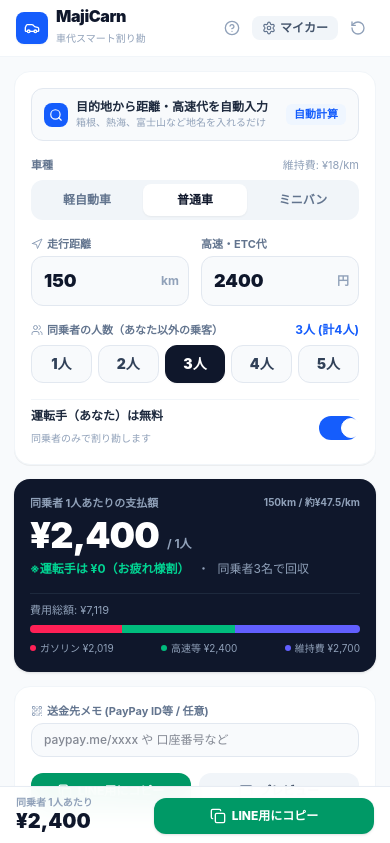
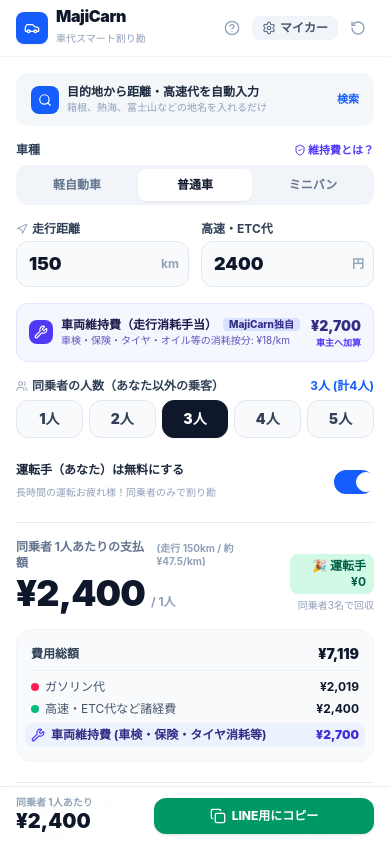
Before and after one commit to teluis5/app-majicarn, a React (Vite) app: page / in a window 390 px wide. Shown: the top 843 px of the page. Built offline with nearby package versions, Linux system fonts and the light colour scheme.

Commit message:
feat: highlight maintenance costs and eliminate section bubbles for seamless flat mobile UI

```diff
--- a/src/App.tsx
+++ b/src/App.tsx
@@ -117,7 +117,7 @@ export const App: React.FC = () => {
   };
 
   return (
-    <div className="min-h-screen bg-slate-50 text-slate-900 font-sans flex flex-col justify-between">
+    <div className="min-h-screen bg-white text-slate-900 font-sans flex flex-col justify-between">
       <div className="w-full">
         {/* ミニマルヘッダー */}
         <Header
@@ -127,17 +127,18 @@ export const App: React.FC = () => {
           carName={activeCarName}
         />
 
-        {/* スマホ特化 メインコンテンツ（最大幅 420px） */}
-        <main className="max-w-md mx-auto px-3.5 py-3.5 space-y-3.5 pb-28">
-          {/* 1. 入力カード */}
+        {/* 1枚のシームレスなフラットキャンバス（バブル全廃・幅420pxに最適化） */}
+        <main className="max-w-md mx-auto px-4 py-4 space-y-5 pb-28">
+          {/* 1. 入力セクション */}
           <QuickInputCard
             trip={trip}
             onTripChange={handleTripChange}
             onOpenRouteSearch={() => setIsRouteModalOpen(true)}
+            onOpenHelp={() => setIsInfoOpen(true)}
             autoRouteLabel={autoRouteLabel}
           />
 
-          {/* 2. 結果サマリーカード */}
+          {/* 2. 結果サマリー（諸経費・維持費を自然に強調） */}
           <ResultSummaryCard trip={trip} result={splitResult} />
 
           {/* 3. 送金案内・PayPayメモ */}
--- a/src/components/DetailedSettingsAccordion.tsx
+++ b/src/components/DetailedSettingsAccordion.tsx
@@ -26,42 +26,35 @@ export const DetailedSettingsAccordion: React.FC<DetailedSettingsAccordionProps>
   const [isOpen, setIsOpen] = useState(false);
 
   return (
-    <div className="bg-white rounded-3xl shadow-sm border border-slate-200/80 overflow-hidden transition-all">
-      {/* アコーディオン開閉ヘッダー */}
+    <div className="pt-3 border-t border-slate-200/80">
+      {/* 開閉バー */}
       <button
         type="button"
         onClick={() => setIsOpen(!isOpen)}
-        className="w-full px-5 py-4 flex items-center justify-between text-left hover:bg-slate-50 transition-colors"
+        className="w-full py-2.5 flex items-center justify-between text-left hover:text-blue-600 transition-colors"
       >
-        <div className="flex items-center gap-2.5">
-          <div className="w-8 h-8 rounded-xl bg-slate-100 text-slate-600 flex items-center justify-center">
-            <SlidersHorizontal className="w-4 h-4" />
-          </div>
-          <div>
-            <div className="text-sm font-bold text-slate-800 flex items-center gap-1.5">
-              詳細設定・個別調整
-              <span className="text-[11px] font-normal text-slate-400">
-                {isOpen ? '（タップで閉じる）' : '（駐車場・ガソリン価格・端数など）'}
-              </span>
-            </div>
-            <div className="text-[10px] text-slate-500 mt-0.5">
-              燃費 {trip.fuelEfficiency}km/L | 単価 ¥{trip.fuelPricePerLiter}/L | 端数 {settings.roundingUnit}円単位
-            </div>
-          </div>
+        <div className="flex items-center gap-2">
+          <SlidersHorizontal className="w-3.5 h-3.5 text-slate-400" />
+          <span className="text-xs font-bold text-slate-600">
+            詳細設定・個別調整
+          </span>
+          <span className="text-[10px] text-slate-400">
+            (燃費手動・駐車場・端数丸め等)
+          </span>
         </div>
 
-        <div className="p-1.5 rounded-lg bg-slate-100 text-slate-500">
+        <div className="text-slate-400">
           {isOpen ? <ChevronUp className="w-4 h-4" /> : <ChevronDown className="w-4 h-4" />}
         </div>
       </button>
 
       {/* 展開コンテンツ */}
       {isOpen && (
-        <div className="p-5 border-t border-slate-100 bg-slate-50/50 space-y-4 animate-in fade-in duration-200">
-          {/* ガソリン代詳細（燃費・単価手動設定 or 実費入力） */}
+        <div className="pt-3 space-y-4 animate-in fade-in duration-200">
+          {/* ガソリン代詳細 */}
           <TripInputSection trip={trip} onChange={onTripChange} />
 
-          {/* 諸経費（駐車場代・洗車代・同乗者立替分） */}
+          {/* 諸経費 */}
           <ExpensesSection trip={trip} onChange={onTripChange} />
 
           {/* 車両維持費の精密設定 */}
--- a/src/components/QuickInputCard.tsx
+++ b/src/components/QuickInputCard.tsx
@@ -1,12 +1,13 @@
 import React from 'react';
-import { Navigation, Users, Search } from 'lucide-react';
+import { Navigation, Users, Search, Wrench, ShieldCheck } from 'lucide-react';
 import type { CarTypePreset, TripData } from '../types/calculator';
-import { CAR_TYPE_PRESETS } from '../utils/calculation';
+import { CAR_TYPE_PRESETS, getMaintenanceRatePerKm } from '../utils/calculation';
 
 interface QuickInputCardProps {
   trip: TripData;
   onTripChange: (updated: Partial<TripData>) => void;
   onOpenRouteSearch: () => void;
+  onOpenHelp: () => void;
   autoRouteLabel?: string;
 }
 
@@ -14,9 +15,12 @@ export const QuickInputCard: React.FC<QuickInputCardProps> = ({
   trip,
   onTripChange,
   onOpenRouteSearch,
+  onOpenHelp,
   autoRouteLabel,
 }) => {
   const currentCarType = trip.maintenance.carType;
+  const ratePerKm = getMaintenanceRatePerKm(trip.maintenance);
+  const maintenanceCost = Math.round(ratePerKm * (trip.distanceKm || 0));
 
   const handleSelectCarType = (type: CarTypePreset) => {
     const preset = CAR_TYPE_PRESETS[type];
@@ -35,41 +39,45 @@ export const QuickInputCard: React.FC<QuickInputCardProps> = ({
   const isDriverFree = trip.driverDiscount === 'free';
 
   return (
-    <div className="bg-white rounded-2xl p-4 shadow-2xs border border-slate-100 space-y-4">
-      {/* ルート自動入力トリガーボタン */}
-      <div>
+    <div className="space-y-4">
+      {/* ルート自動入力ボタン */}
       <button
         type="button"
         onClick={onOpenRouteSearch}
-          className="w-full py-2.5 px-3 bg-slate-50 hover:bg-slate-100 active:scale-[0.99] border border-slate-200 rounded-xl flex items-center justify-between text-left transition-all"
+        className="w-full py-2.5 px-3.5 bg-slate-100/80 hover:bg-blue-50/60 active:scale-[0.99] rounded-xl flex items-center justify-between text-left transition-all group border border-transparent hover:border-blue-200"
       >
         <div className="flex items-center gap-2 min-w-0">
-            <div className="w-6 h-6 rounded-lg bg-blue-600 text-white flex items-center justify-center shrink-0">
+          <div className="w-7 h-7 rounded-lg bg-blue-600 text-white flex items-center justify-center shrink-0">
             <Search className="w-3.5 h-3.5" />
           </div>
           <div className="min-w-0">
-              <div className="text-xs font-bold text-slate-800 truncate">
+            <div className="text-xs font-black text-slate-800 truncate group-hover:text-blue-700">
               {autoRouteLabel || '目的地から距離・高速代を自動入力'}
             </div>
             <div className="text-[10px] text-slate-400 truncate">
-                {autoRouteLabel ? 'タップして変更（下の枠で手動補正も可能）' : '箱根、熱海、富士山など地名を入れるだけ'}
+              {autoRouteLabel ? 'タップして変更（下の枠で直接補正も可能）' : '箱根、熱海、富士山などの地名を入れるだけ'}
             </div>
           </div>
         </div>
-          <span className="text-[11px] font-bold text-blue-600 bg-blue-50 px-2 py-0.5 rounded-md shrink-0 ml-1">
-            自動計算
+        <span className="text-[11px] font-bold text-blue-600 shrink-0 ml-2">
+          検索
         </span>
+      </button>
+
+      {/* 1. 車種セグメントコントロール */}
+      <div>
+        <div className="flex items-center justify-between mb-1.5">
+          <span className="text-xs font-bold text-slate-700">車種</span>
+          <button
+            type="button"
+            onClick={onOpenHelp}
+            className="text-[11px] text-indigo-600 hover:text-indigo-800 font-semibold flex items-center gap-0.5"
+          >
+            <ShieldCheck className="w-3 h-3" />
+            維持費とは？
           </button>
         </div>
 
-      {/* 1. 車種セグメントコントロール（iOSスタイル） */}
-      <div>
-        <label className="block text-[11px] font-bold text-slate-500 mb-1.5 flex items-center justify-between">
-          <span>車種</span>
-          <span className="text-slate-400 font-normal">
-            維持費: ¥{CAR_TYPE_PRESETS[currentCarType]?.ratePerKm || 15}/km
-          </span>
-        </label>
         <div className="bg-slate-100 p-1 rounded-xl grid grid-cols-3 gap-1">
           {(
             [
@@ -86,7 +94,7 @@ export const QuickInputCard: React.FC<QuickInputCardProps> = ({
                 key={item.key}
                 type="button"
                 onClick={() => handleSelectCarType(item.key)}
-                className={`py-2 text-xs font-bold rounded-lg transition-all ${
+                className={`py-2 text-xs font-black rounded-lg transition-all ${
                   isSelected
                     ? 'bg-white text-slate-900 shadow-xs'
                     : 'text-slate-500 hover:text-slate-800'
@@ -99,11 +107,11 @@ export const QuickInputCard: React.FC<QuickInputCardProps> = ({
         </div>
       </div>
 
-      {/* 2. 走行距離 & 高速代（2列グリッド） */}
+      {/* 2. 走行距離 & 高速代 */}
       <div className="grid grid-cols-2 gap-3">
         {/* 走行距離 */}
         <div>
-          <label className="block text-[11px] font-bold text-slate-500 mb-1 flex items-center gap-1">
+          <label className="block text-xs font-bold text-slate-700 mb-1 flex items-center gap-1">
             <Navigation className="w-3 h-3 text-slate-400" />
             走行距離
           </label>
@@ -117,7 +125,7 @@ export const QuickInputCard: React.FC<QuickInputCardProps> = ({
                 onTripChange({ distanceKm: Math.max(0, parseFloat(e.target.value) || 0) })
               }
               placeholder="150"
-              className="w-full px-3 py-2.5 text-lg font-black text-slate-900 bg-slate-50 border border-slate-200 rounded-xl focus:bg-white focus:outline-none focus:border-blue-500 transition-all pr-8"
+              className="w-full px-3 py-2 text-lg font-black text-slate-900 bg-slate-50 border border-slate-200 rounded-xl focus:bg-white focus:outline-none focus:border-blue-500 transition-all pr-8"
             />
             <span className="absolute right-2.5 top-1/2 -translate-y-1/2 text-xs font-bold text-slate-400">
               km
@@ -127,7 +135,7 @@ export const QuickInputCard: React.FC<QuickInputCardProps> = ({
 
         {/* 高速代 */}
         <div>
-          <label className="block text-[11px] font-bold text-slate-500 mb-1">
+          <label className="block text-xs font-bold text-slate-700 mb-1">
             高速・ETC代
           </label>
           <div className="relative">
@@ -140,7 +148,7 @@ export const QuickInputCard: React.FC<QuickInputCardProps> = ({
                 onTripChange({ highwayToll: Math.max(0, parseInt(e.target.value, 10) || 0) })
               }
               placeholder="0"
-              className="w-full px-3 py-2.5 text-lg font-black text-slate-900 bg-slate-50 border border-slate-200 rounded-xl focus:bg-white focus:outline-none focus:border-blue-500 transition-all pr-8"
+              className="w-full px-3 py-2 text-lg font-black text-slate-900 bg-slate-50 border border-slate-200 rounded-xl focus:bg-white focus:outline-none focus:border-blue-500 transition-all pr-8"
             />
             <span className="absolute right-2.5 top-1/2 -translate-y-1/2 text-xs font-bold text-slate-400">
               円
@@ -149,9 +157,38 @@ export const QuickInputCard: React.FC<QuickInputCardProps> = ({
         </div>
       </div>
 
+      {/* 🌟 本アプリのコア価値：諸経費（車両維持費）の強調表示！ */}
+      <div className="p-3 bg-indigo-50/60 border border-indigo-100 rounded-xl flex items-center justify-between gap-2">
+        <div className="flex items-center gap-2">
+          <div className="w-6 h-6 rounded-lg bg-indigo-600 text-white flex items-center justify-center shrink-0">
+            <Wrench className="w-3.5 h-3.5" />
+          </div>
+          <div>
+            <div className="text-xs font-bold text-indigo-950 flex items-center gap-1.5">
+              車両維持費（走行消耗手当）
+              <span className="text-[10px] font-extrabold px-1.5 py-0.2 bg-indigo-200/60 text-indigo-900 rounded">
+                MajiCarn独自
+              </span>
+            </div>
+            <div className="text-[10px] text-indigo-800/80">
+              車検・保険・タイヤ・オイル等の消耗按分: ¥{ratePerKm}/km
+            </div>
+          </div>
+        </div>
+
+        <div className="text-right shrink-0">
+          <div className="text-sm font-black text-indigo-900">
+            ¥{maintenanceCost.toLocaleString()}
+          </div>
+          <div className="text-[9px] text-indigo-600 font-bold">
+            車主へ加算
+          </div>
+        </div>
+      </div>
+
       {/* 3. 同乗者の人数 */}
       <div>
-        <label className="block text-[11px] font-bold text-slate-500 mb-1.5 flex items-center justify-between">
+        <label className="block text-xs font-bold text-slate-700 mb-1.5 flex items-center justify-between">
           <span className="flex items-center gap-1">
             <Users className="w-3 h-3 text-slate-400" />
             同乗者の人数（あなた以外の乗客）
@@ -182,13 +219,13 @@ export const QuickInputCard: React.FC<QuickInputCardProps> = ({
       </div>
 
       {/* 4. 運転手無料トグル */}
-      <div className="pt-2 border-t border-slate-100 flex items-center justify-between">
+      <div className="pt-2 flex items-center justify-between">
         <div>
           <span className="text-xs font-bold text-slate-800 block">
-            運転手（あなた）は無料
+            運転手（あなた）は無料にする
           </span>
           <span className="text-[10px] text-slate-400">
-            同乗者のみで割り勘します
+            長時間の運転お疲れ様！同乗者のみで割り勘
           </span>
         </div>
 
--- a/src/components/ResultSummaryCard.tsx
+++ b/src/components/ResultSummaryCard.tsx
@@ -1,4 +1,5 @@
 import React from 'react';
+import { Wrench } from 'lucide-react';
 import type { SimpleSplitResult, TripData } from '../types/calculator';
 
 interface ResultSummaryCardProps {
@@ -9,67 +10,88 @@ interface ResultSummaryCardProps {
 export const ResultSummaryCard: React.FC<ResultSummaryCardProps> = ({ trip, result }) => {
   const { breakdown, passengerShare, driverShare, driverFree, passengerCount, costPerKm } = result;
 
-  const total = Math.max(1, breakdown.grandTotal);
-  const fuelPct = Math.round((breakdown.fuelCost / total) * 100);
-  const directPct = Math.round((breakdown.expensesDirectTotal / total) * 100);
-  const maintPct = Math.round((breakdown.maintenanceTotal / total) * 100);
-
   return (
-    <div className="bg-slate-900 text-white rounded-2xl p-4 sm:p-5 shadow-sm space-y-4">
-      {/* メインの金額表示 */}
+    <div className="pt-4 border-t border-slate-200/80 space-y-4">
+      {/* 請求額メイン表示 */}
+      <div className="flex items-end justify-between gap-3">
         <div>
-        <div className="text-[11px] font-bold text-slate-400 flex items-center justify-between">
+          <div className="text-xs font-bold text-slate-500 flex items-center gap-1.5">
             <span>同乗者 1人あたりの支払額</span>
             <span className="text-[10px] text-slate-400">
-            {trip.distanceKm}km / 約¥{costPerKm}/km
+              (走行 {trip.distanceKm}km / 約¥{costPerKm}/km)
             </span>
           </div>
 
-        <div className="flex items-baseline gap-2 mt-1">
-          <span className="text-4xl sm:text-5xl font-black tracking-tight text-white">
+          <div className="flex items-baseline gap-1.5 mt-0.5">
+            <span className="text-4xl sm:text-5xl font-black tracking-tight text-slate-900">
               ¥{passengerShare.toLocaleString()}
             </span>
             <span className="text-xs text-slate-400 font-bold">/ 1人</span>
           </div>
+        </div>
 
-        <div className="flex items-center gap-2 mt-1.5 text-xs text-slate-400">
+        <div className="text-right">
           {driverFree ? (
-            <span className="text-emerald-400 font-bold">
-              ※運転手は ¥0（お疲れ様割）
+            <span className="text-xs font-bold px-2 py-1 bg-emerald-100 text-emerald-800 rounded-lg inline-block">
+              🎉 運転手 ¥0
             </span>
           ) : (
-            <span>運転手負担: ¥{driverShare.toLocaleString()}</span>
+            <span className="text-xs font-bold text-slate-600">
+              運転手: ¥{driverShare.toLocaleString()}
+            </span>
           )}
-          <span>・</span>
-          <span>同乗者{passengerCount}名で回収</span>
+          <div className="text-[10px] text-slate-400 mt-1">
+            同乗者{passengerCount}名で回収
+          </div>
         </div>
       </div>
 
-      {/* 内訳ミニバー */}
-      <div className="space-y-1.5 pt-2 border-t border-slate-800">
-        <div className="flex items-center justify-between text-[11px] text-slate-400">
-          <span>費用総額: ¥{breakdown.grandTotal.toLocaleString()}</span>
+      {/* 費用内訳リスト（諸経費・維持費の価値をしっかり可視化） */}
+      <div className="bg-slate-50 rounded-2xl p-3.5 space-y-2 border border-slate-100">
+        <div className="flex items-center justify-between text-xs font-bold text-slate-700 pb-1.5 border-b border-slate-200/60">
+          <span>費用総額</span>
+          <span className="text-sm font-black text-slate-900">
+            ¥{breakdown.grandTotal.toLocaleString()}
+          </span>
         </div>
 
-        <div className="h-2 w-full bg-slate-800 rounded-full overflow-hidden flex">
-          <div style={{ width: `${fuelPct}%` }} className="bg-rose-500" />
-          <div style={{ width: `${directPct}%` }} className="bg-emerald-500" />
-          <div style={{ width: `${maintPct}%` }} className="bg-indigo-500" />
+        <div className="space-y-1.5 text-xs">
+          {/* ガソリン代 */}
+          <div className="flex items-center justify-between text-slate-600">
+            <span className="flex items-center gap-1.5">
+              <span className="w-2 h-2 rounded-full bg-rose-500" />
+              ガソリン代
+            </span>
+            <span className="font-bold text-slate-900">
+              ¥{breakdown.fuelCost.toLocaleString()}
+            </span>
           </div>
 
-        <div className="flex items-center justify-between text-[10px] text-slate-400 pt-0.5">
-          <span className="flex items-center gap-1">
-            <span className="w-1.5 h-1.5 rounded-full bg-rose-500" />
-            ガソリン ¥{breakdown.fuelCost.toLocaleString()}
+          {/* 高速代・駐車場代等 */}
+          {breakdown.expensesDirectTotal > 0 && (
+            <div className="flex items-center justify-between text-slate-600">
+              <span className="flex items-center gap-1.5">
+                <span className="w-2 h-2 rounded-full bg-emerald-500" />
+                高速・ETC代など諸経費
               </span>
-          <span className="flex items-center gap-1">
-            <span className="w-1.5 h-1.5 rounded-full bg-emerald-500" />
-            高速等 ¥{breakdown.expensesDirectTotal.toLocaleString()}
+              <span className="font-bold text-slate-900">
+                ¥{breakdown.expensesDirectTotal.toLocaleString()}
               </span>
-          <span className="flex items-center gap-1">
-            <span className="w-1.5 h-1.5 rounded-full bg-indigo-500" />
-            維持費 ¥{breakdown.maintenanceTotal.toLocaleString()}
+            </div>
+          )}
+
+          {/* 🌟 車両維持費（ここを一番分かりやすく強調） */}
+          {breakdown.maintenanceTotal > 0 && (
+            <div className="flex items-center justify-between text-indigo-900 font-bold bg-indigo-100/50 -mx-1.5 px-1.5 py-1 rounded-lg">
+              <span className="flex items-center gap-1.5">
+                <Wrench className="w-3.5 h-3.5 text-indigo-600" />
+                車両維持費 (車検・保険・タイヤ消耗等)
               </span>
+              <span className="font-black text-indigo-700">
+                ¥{breakdown.maintenanceTotal.toLocaleString()}
+              </span>
+            </div>
+          )}
         </div>
       </div>
     </div>
--- a/src/components/SettlementSection.tsx
+++ b/src/components/SettlementSection.tsx
@@ -37,28 +37,28 @@ export const SettlementSection: React.FC<SettlementSectionProps> = ({
   };
 
   return (
-    <div className="bg-white rounded-2xl p-4 shadow-2xs border border-slate-100 space-y-3">
+    <div className="pt-3 border-t border-slate-200/80 space-y-3">
       {/* PayPay ID入力（任意） */}
       <div>
         <label className="block text-[11px] font-bold text-slate-500 mb-1 flex items-center gap-1">
           <QrCode className="w-3 h-3 text-slate-400" />
-          送金先メモ (PayPay ID等 / 任意)
+          送金先メモ (PayPayリンクや口座番号等 / 任意)
         </label>
         <input
           type="text"
           value={payPayId}
           onChange={(e) => onPayPayIdChange(e.target.value)}
-          placeholder="paypay.me/xxxx や 口座番号など"
+          placeholder="paypay.me/xxxx など（LINEテキストに自動追記されます）"
           className="w-full px-3 py-2 text-xs font-medium bg-slate-50 border border-slate-200 rounded-xl focus:bg-white focus:outline-none focus:border-blue-500 transition-all"
         />
       </div>
 
-      {/* LINEコピーボタン ＆ プレビュー */}
-      <div className="grid grid-cols-2 gap-2 pt-1">
+      {/* アクションボタン */}
+      <div className="grid grid-cols-2 gap-2">
         <button
           type="button"
           onClick={handleCopyText}
-          className="py-2.5 px-3 bg-emerald-600 hover:bg-emerald-700 active:scale-[0.98] text-white font-extrabold text-xs rounded-xl flex items-center justify-center gap-1.5 shadow-xs transition-all"
+          className="py-3 px-3 bg-emerald-600 hover:bg-emerald-700 active:scale-[0.98] text-white font-extrabold text-xs sm:text-sm rounded-xl flex items-center justify-center gap-1.5 shadow-xs transition-all"
         >
           {copied ? (
             <>
@@ -76,7 +76,7 @@ export const SettlementSection: React.FC<SettlementSectionProps> = ({
         <button
           type="button"
           onClick={onOpenShareModal}
-          className="py-2.5 px-3 bg-slate-100 hover:bg-slate-200 active:scale-[0.98] text-slate-700 font-bold text-xs rounded-xl flex items-center justify-center gap-1.5 transition-all"
+          className="py-3 px-3 bg-slate-100 hover:bg-slate-200 active:scale-[0.98] text-slate-700 font-bold text-xs sm:text-sm rounded-xl flex items-center justify-center gap-1.5 transition-all"
         >
           <MessageSquare className="w-3.5 h-3.5 text-slate-500" />
           <span>プレビュー</span>
```
Lines whose indentation alone changed are shown as unchanged.
